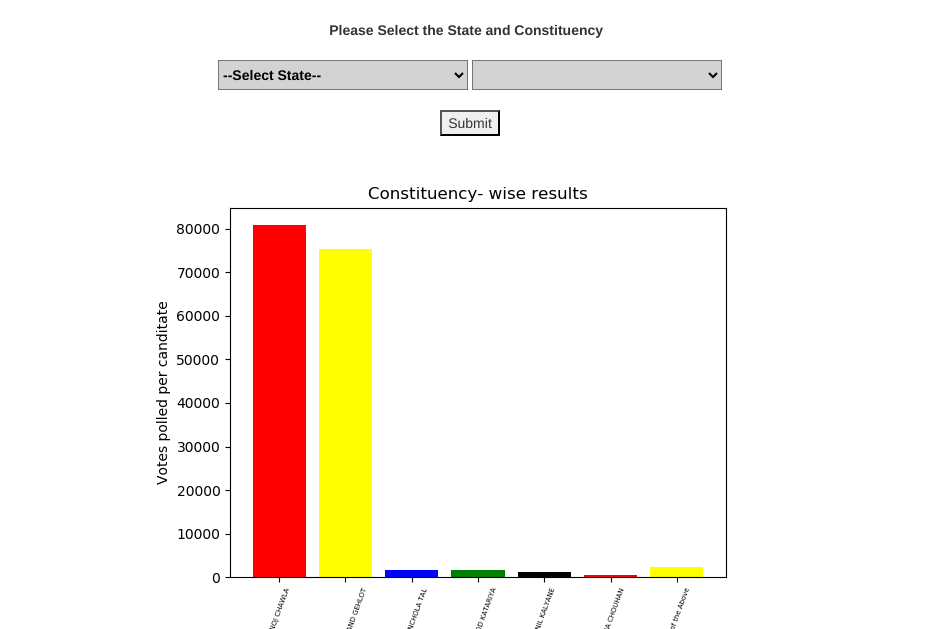
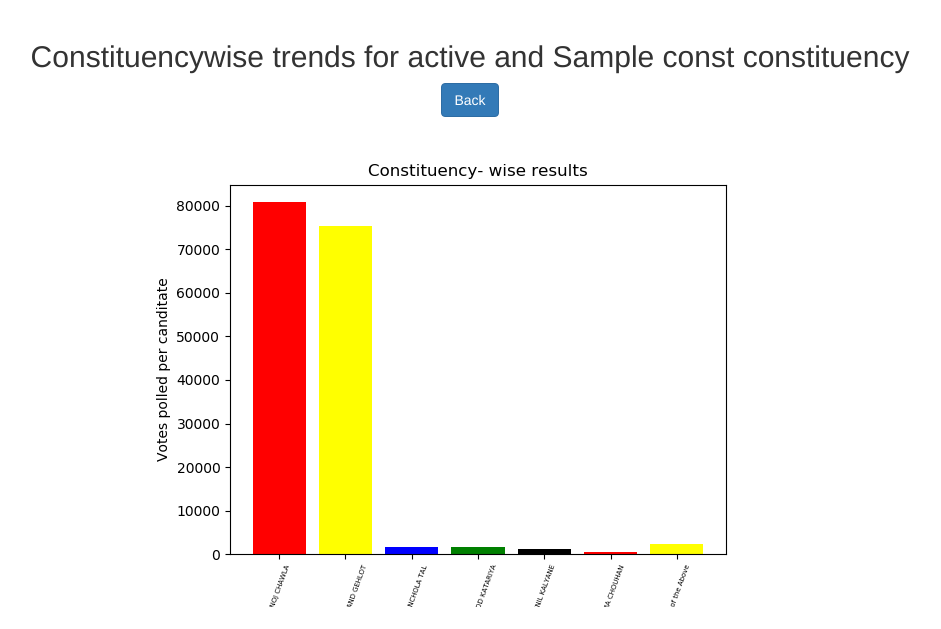
Before and after one commit to Kamesh1993/ElectionCommission, a Django app: template ElectionResultsAnalysis/app/templates/app/constituency.html in a window 1280 px wide. Shown: the part 70-699 px from the top of the page, without its empty margins (170-1111 px from the left). Run offline with Django 3.2, Linux system fonts and the light colour scheme; the template is opened without the code that fills it: most values are stand-ins (such as "Sample title", 1, 10 or a date in 2020); lists and menus that the app fills with data are empty; some libraries are stand-ins or nearby versions.

Commit message:
Add files via upload

```diff
--- a/ElectionResultsAnalysis/app/templates/app/constituency.html
+++ b/ElectionResultsAnalysis/app/templates/app/constituency.html
@@ -32,20 +32,10 @@
     <div id='bg'>
     <br>
 <center>
-<div id="state">
-<b>Please Select the State and Constituency</b>
-        &nbsp;
-		<br><br>
-       <form method="POST" action="/const" onsubmit="return checkState() && checkConstituency()">
-           <select name="dropdown" style="width: 250px; height: 30px; color:black; font-weight:bold; background:lightgray;"      id="state1" onchange="update()">
-        </select>
-		   <select name="dropdown1" style="width: 250px; height: 30px; color:black; font-weight:bold; background:lightgray;"      id="constituency1" >
-        </select>
-		   <br>
-		   <br>
-           <p><input type="submit" name="submitname" value="Submit"/></p>
-       </form>
-</div>
+
+    <p><h2>Constituencywise trends for {{state}} and {{const}} constituency</h2></p>
+        <p><a href="/const" class="btn btn-primary btn-large">Back</a></p>
+
     <div id="graph">
         <img src='../../static/plots/graph.png'>
     </div>
--- a/ElectionResultsAnalysis/app/templates/app/party.html
+++ b/ElectionResultsAnalysis/app/templates/app/party.html
@@ -1,12 +1,6 @@
 {% extends "app/layout.html" %}
 
 {% block content %}
-
-<div class="jumbotron">
-    <h1>Partywise Trends</h1>
-    <p class="lead">Flask is a free web framework for building great Web sites and Web applications using HTML, CSS and JavaScript.</p>
-    <p><a href="http://flask.pocoo.org/" class="btn btn-primary btn-large">Back</a></p>
-</div>
 
 <div class="row">
     <center>
```
